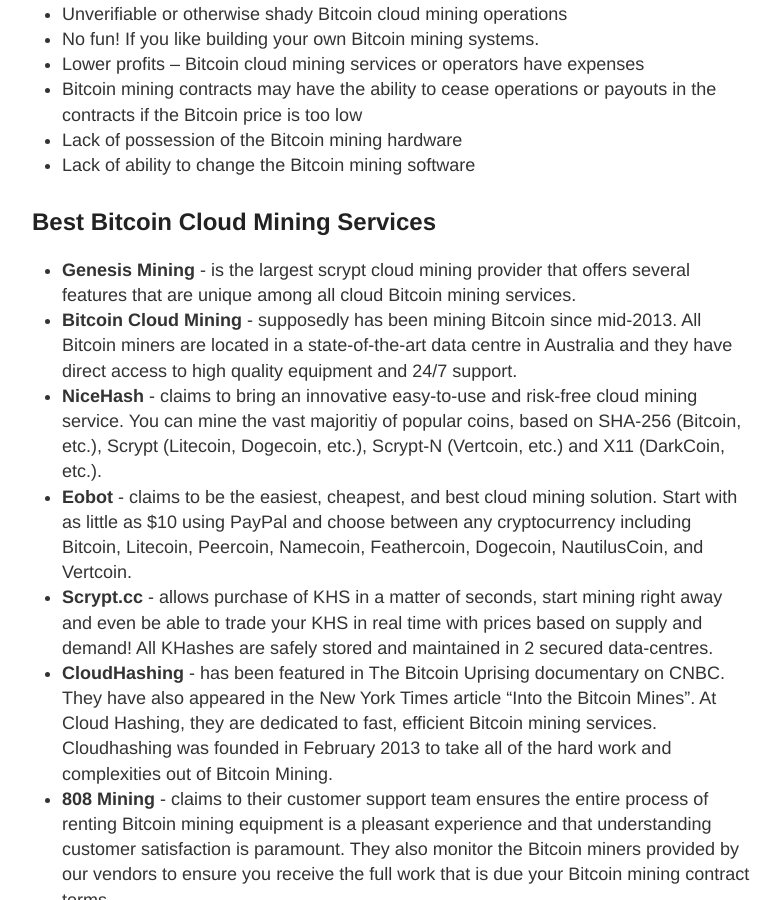
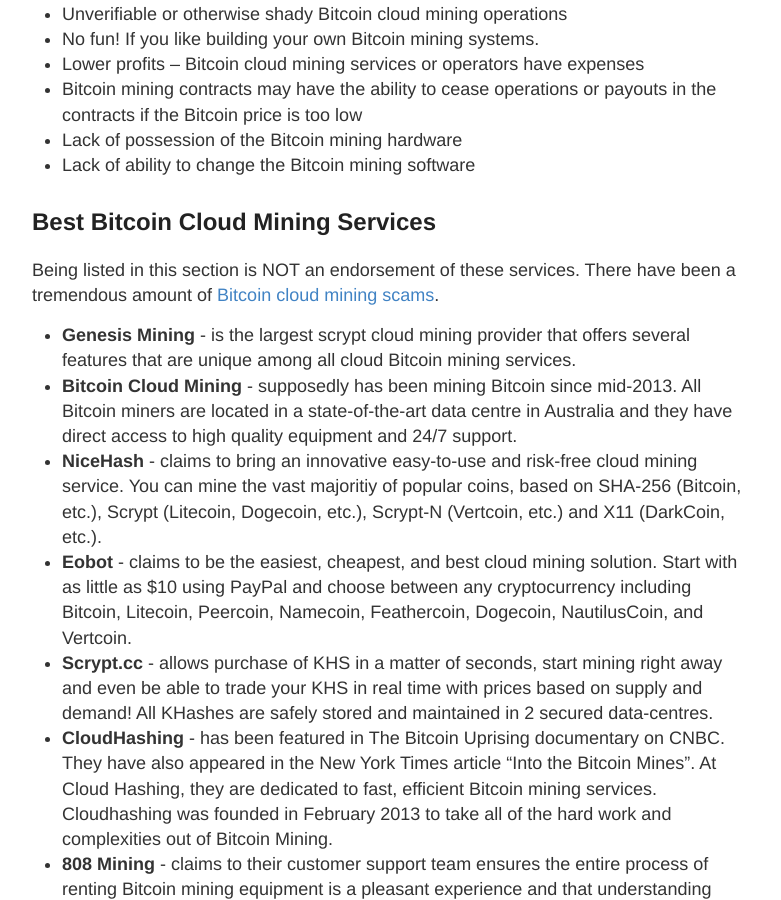
Before and after one commit to vesk4000/bm, a Jekyll site: the page built from best-bitcoin-cloud-mining-contract-reviews/index.html, in a window 1280 px wide and 900 px high, scrolled down 1180 px. Shown: the whole window, without its empty margins (248-1029 px from the left). Built offline with Jekyll 4.4.1, drawn with Linux system fonts in a browser that asks for light colours; Markdown is read by kramdown in place of the engine named in the settings; a script that is not in the unit is left out.

Commit message:
References

```diff
--- a/best-bitcoin-cloud-mining-contract-reviews/index.html
+++ b/best-bitcoin-cloud-mining-contract-reviews/index.html
@@ -27,7 +27,8 @@ Bitcoin cloud mining enables people to earn Bitcoins without bitcoin mining hard
 <li>Lack of possession of the Bitcoin mining hardware</li>
 <li>Lack of ability to change the Bitcoin mining software</li>
 </ul>
-<h2>Best Bitcoin Cloud Mining Services</h2>
+<h2 id="best-bitcoin-cloud-mining-services">Best Bitcoin Cloud Mining Services</h2>
+Being listed in this section is NOT an endorsement of these services. There have been a tremendous amount of <a href="#bitcoin-cloud-mining-scams">Bitcoin cloud mining scams</a>.
 <ul><li><b>Genesis Mining</b> - is the largest scrypt cloud mining provider that offers several features that are unique among all cloud Bitcoin mining services.</li>
 <li><b>Bitcoin Cloud Mining</b> - supposedly has been mining Bitcoin since mid-2013. All Bitcoin miners are located in a state-of-the-art data centre in Australia and they have direct access to high quality equipment and 24/7 support.</li>
 <li><b>NiceHash</b> - claims to bring an innovative easy-to-use and risk-free cloud mining service. You can mine the vast majoritiy of popular coins, based on SHA-256 (Bitcoin, etc.), Scrypt (Litecoin, Dogecoin, etc.), Scrypt-N (Vertcoin, etc.) and X11 (DarkCoin, etc.).</li>
@@ -38,12 +39,12 @@ Bitcoin cloud mining enables people to earn Bitcoins without bitcoin mining hard
 <li><b>MineOnCloud</b> - was launched on November 2013. They offer Bitcoin mining contracts for SHA256 using a very stable ASIC 28nm chip. They have two bitcoin mining contract options: (1) Day pass and (2) Year contract. Customers can choose the Bitcoin mining pool and change every month for free with year contract.</li>
 <li><b>PB Mining</b> - Claims to operate Bitcoin mining ASIC hardware. When customers buy a bitcoin mining contract then they will begin earning Bitcoins instantly. At Piggyback Mining, they cover the electricity costs and all Bitcoin mining pool fees. The Bitcoin mining contract is 100% insured because they want customers to succeed.</li>
 </ul>
-<h2>Best Bitcoin Cloud Mining Contracts</h2>
+<h2 id="best-bitcoin-cloud-mining-contracts">Best Bitcoin Cloud Mining Contracts</h2>
 <p>Bitcoin cloud mining contracts are usually sold for bitcoins on a per hash basis for a particular period of time.
 <p>For example, Pay per GHash/s would be 0.0012 BTC / GHs for a 24 month contract.
 <p>Contracts vary from hourly to multiple years. The major factor that is unknown to both parties is the Bitcoin network difficulty and it drastically determines the profitability of the bitcoin cloud hashing contracts.
 <p>Bitcoin network difficulty is a measure of how difficult it is to find a hash below a given target.
 <p>The Bitcoin network has a global block difficulty. Valid blocks must have a hash below this target. Bitcoin mining pools also have a pool-specific share difficulty setting a lower limit for shares.
 <p>The Bitcoin network difficulty changes roughly every two weeks or 2,016 blocks.
-<h2>Bitcoin Cloud Mining Scams</h2>
+<h2 id="bitcoin-cloud-mining-scams">Bitcoin Cloud Mining Scams</h2>
 <p>There have been a tremendous amount of Bitcoin cloud mining scams like the possible $500,000 <a href="https://bitcoinmagazine.com/20702/exclusive-possible-500000-bitcoin-cloud-mining-ponzi-scheme-uncovered/">Bitcoin cloud mining ponzi scheme</a> that was uncovered. Potential buyers should be extremely guarded and careful before purchasing any bitcoin mining contracts.
```
